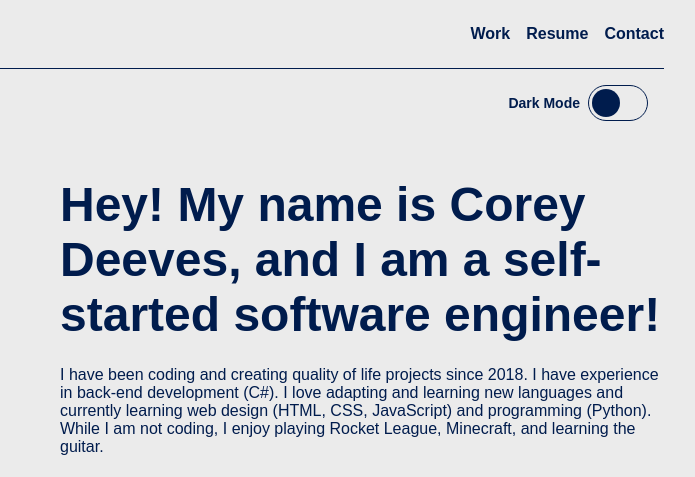
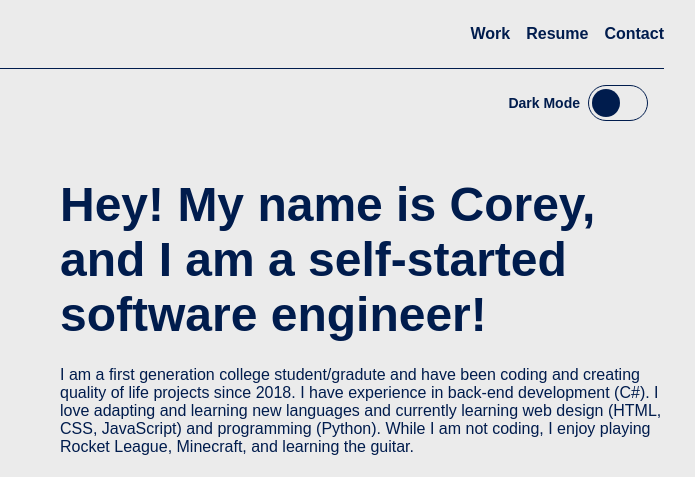
Before and after one commit to CoreyD2/CoreyD2.github.io, a plain HTML site: page index.html in a window 1280 px wide. Shown: the top 477 px of the page, 472-1167 px from the left. Drawn offline with Linux system fonts and the light colour scheme.

Commit message:
Update index.html

```diff
--- a/index.html
+++ b/index.html
@@ -34,11 +34,11 @@
         <section class="bio">
             <img class="profile-image" src="https://avatars.githubusercontent.com/u/71098087?s=400&u=d0750722d14a26a8359d6aa4abbc96b4ddb398a4&v=4" />
             <div>
-                <h2 class="intro">Hey! My name is Corey Deeves, and I am a self-started software engineer!</h2>
+                <h2 class="intro">Hey! My name is Corey, and I am a self-started software engineer!</h2>
                 <p>
-                    I have been coding and creating quality of life projects since 2018. I have experience in back-end development (C#). I love adapting and
-                    learning new languages and currently learning web design (HTML, CSS, JavaScript) and programming (Python). While I am not coding, I enjoy playing Rocket League, Minecraft, and
-                    learning the guitar.
+                    I am a first generation college student/gradute and have been coding and creating quality of life projects since 2018. I have experience in back-end development
+                    (C#). I love adapting and learning new languages and currently learning web design (HTML, CSS, JavaScript) and programming (Python). While I am not coding, I enjoy
+                    playing Rocket League, Minecraft, and learning the guitar.
                 </p>
                 <a class="btn" href="https://github.com/CoreyD2?tab=repositories" target="_blank">Check out my work</a>
             </div>
```
